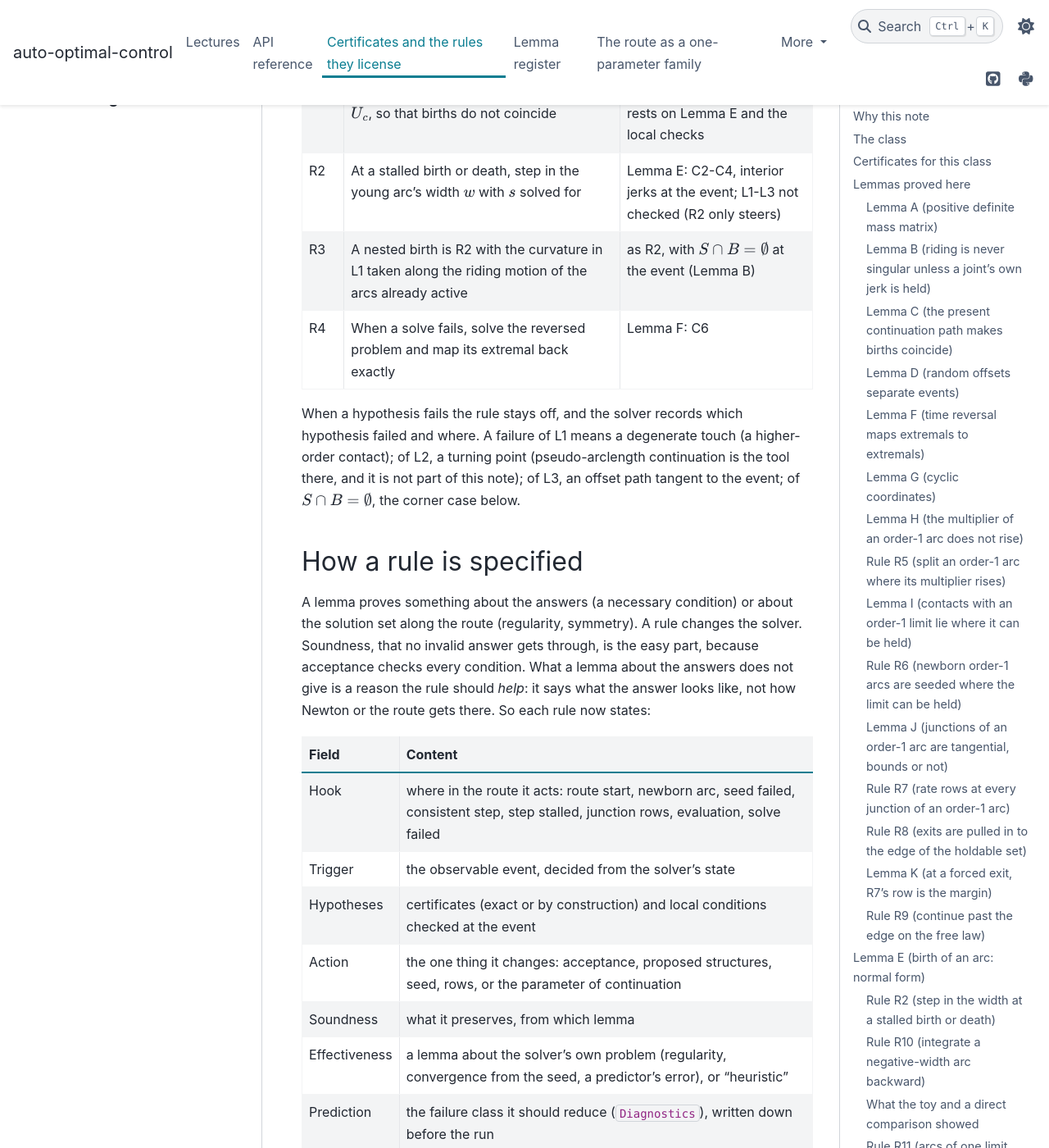
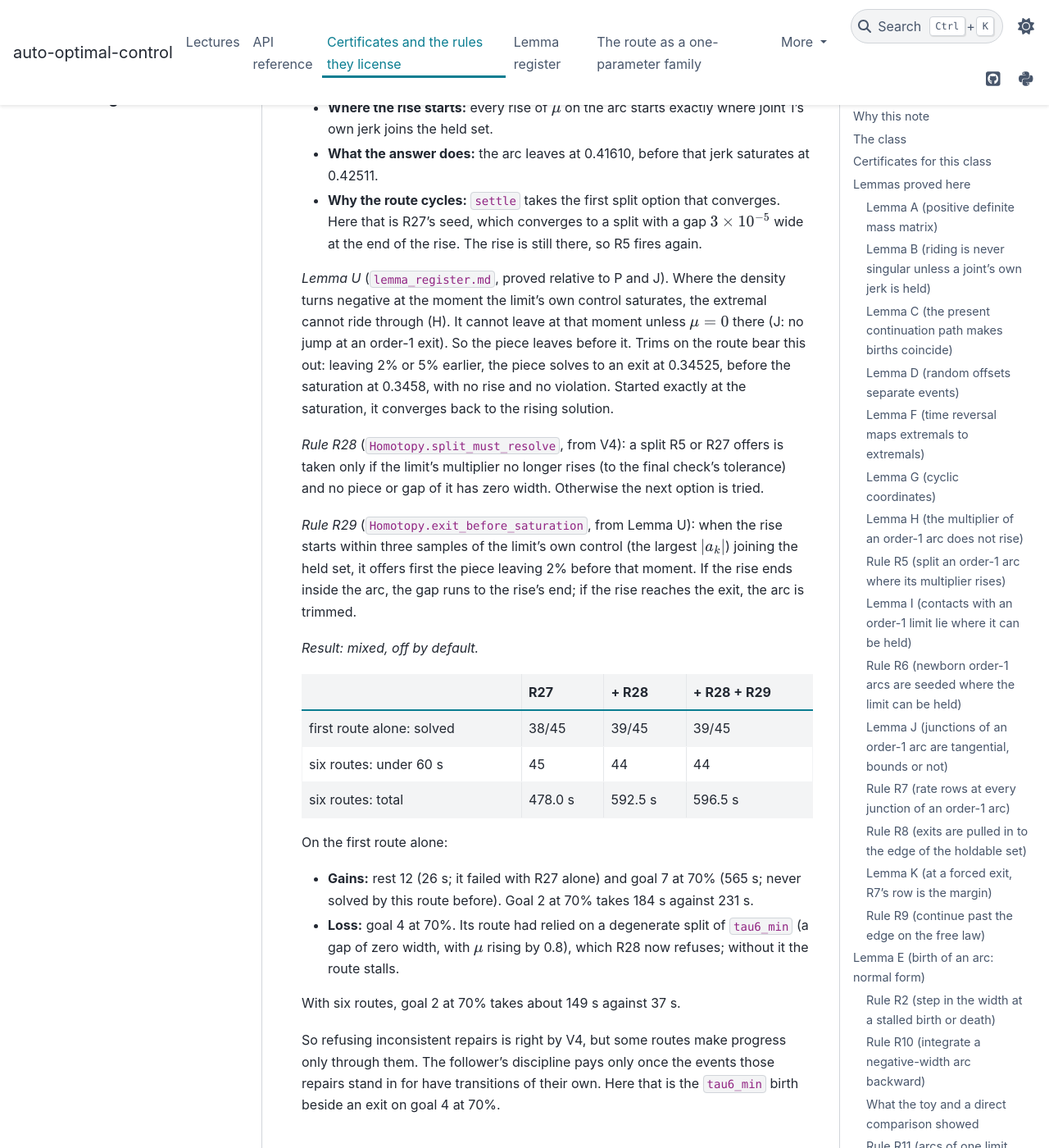
Before and after one commit to idm23/auto-optimal-control, a Sphinx documentation site: the page built from docs/notes/structure_certificates.md, in a window 1280 px wide and 1400 px high, scrolled down 36805 px. Shown: the whole window at 82% size. Built offline with Sphinx 7.4.7 and the PyData theme 0.15.4, drawn with Linux system fonts in a browser that asks for light colours; some of the changed text lies outside the part shown.

Commit message:
Lemma U: an arc leaves before its own control saturates; R28, R29 tried
Where an order-1 arc's density turns negative as the limit's own control
joins the held set, riding through violates Lemma H and leaving there needs
mu = 0 (J), so the piece leaves before it. Rest 12 (O2) bears it out: the
answer's arc leaves 0.009 before the saturation, and trims to just before
it solve with no rise.

R28 takes a split only if it removes the rise (V4); R29 offers first the
piece leaving before the saturation. Mixed, off by default: the first route
alone gains rest 12 and goal 7 at 70% but loses goal 4 at 70%, whose route
relied on a degenerate split; six routes slow goal 2 at 70% to 149 s.

Co-Authored-By: Claude Opus 5.5 <noreply@anthropic.com>

```diff
--- a/docs/notes/structure_certificates.md
+++ b/docs/notes/structure_certificates.md
@@ -1428,6 +1428,62 @@ interior controls made it fire once in the census.
 
 R27 is on in the census.
 
+### Lemma U (an arc leaves before its own control saturates) and Rules R28, R29, tried
+
+*Observed (O2, rest 12):* on the first route, `tau1_max` splits, its gap
+closes, and it splits again, with R27 firing 161 times.
+- **Where the rise starts:** every rise of $\mu$ on the arc starts exactly
+  where joint 1's own jerk joins the held set.
+- **What the answer does:** the arc leaves at 0.41610, before that jerk
+  saturates at 0.42511.
+- **Why the route cycles:** `settle` takes the first split option that
+  converges. Here that is R27's seed, which converges to a split with a gap
+  $3 \times 10^{-5}$ wide at the end of the rise. The rise is still there,
+  so R5 fires again.
+
+*Lemma U* (`lemma_register.md`, proved relative to P and J). Where the
+density turns negative at the moment the limit's own control saturates, the
+extremal cannot ride through (H). It cannot leave at that moment unless
+$\mu = 0$ there (J: no jump at an order-1 exit). So the piece leaves before
+it. Trims on the route bear this out: leaving 2% or 5% earlier, the piece
+solves to an exit at 0.34525, before the saturation at 0.3458, with no rise
+and no violation. Started exactly at the saturation, it converges back to
+the rising solution.
+
+*Rule R28* (`Homotopy.split_must_resolve`, from V4): a split R5 or R27
+offers is taken only if the limit's multiplier no longer rises (to the final
+check's tolerance) and no piece or gap of it has zero width. Otherwise the
+next option is tried.
+
+*Rule R29* (`Homotopy.exit_before_saturation`, from Lemma U): when the rise
+starts within three samples of the limit's own control (the largest
+$|a_k|$) joining the held set, it offers first the piece leaving 2% before
+that moment. If the rise ends inside the arc, the gap runs to the rise's
+end; if the rise reaches the exit, the arc is trimmed.
+
+*Result: mixed, off by default.*
+
+| | R27 | + R28 | + R28 + R29 |
+|---|---|---|---|
+| first route alone: solved | 38/45 | 39/45 | 39/45 |
+| six routes: under 60 s | 45 | 44 | 44 |
+| six routes: total | 478.0 s | 592.5 s | 596.5 s |
+
+On the first route alone:
+- **Gains:** rest 12 (26 s; it failed with R27 alone) and goal 7 at 70%
+  (565 s; never solved by this route before). Goal 2 at 70% takes 184 s
+  against 231 s.
+- **Loss:** goal 4 at 70%. Its route had relied on a degenerate split of
+  `tau6_min` (a gap of zero width, with $\mu$ rising by 0.8), which R28 now
+  refuses; without it the route stalls.
+
+With six routes, goal 2 at 70% takes about 149 s against 37 s.
+
+So refusing inconsistent repairs is right by V4, but some routes make
+progress only through them. The follower's discipline pays only once the
+events those repairs stand in for have transitions of their own. Here that
+is the `tau6_min` birth beside an exit on goal 4 at 70%.
+
 ## Rules these license
 
 | Rule | What the solver does | Needs |
```
Also changed, not shown: docs/notes/lemma_register.md (+40 -6 lines), docs/notes/route_family.md (+1 -1 lines), 3 other files.
